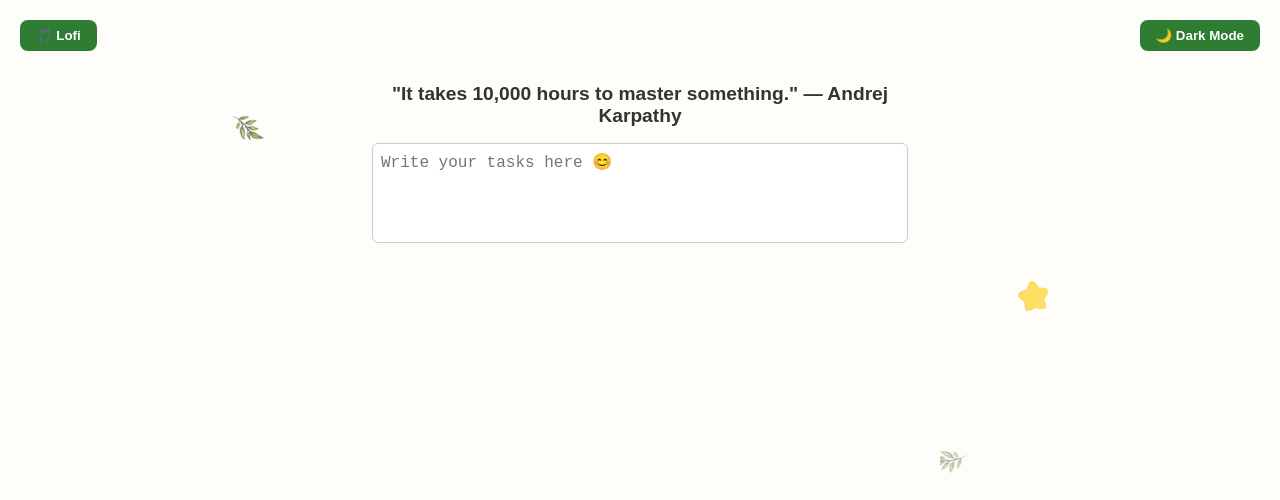
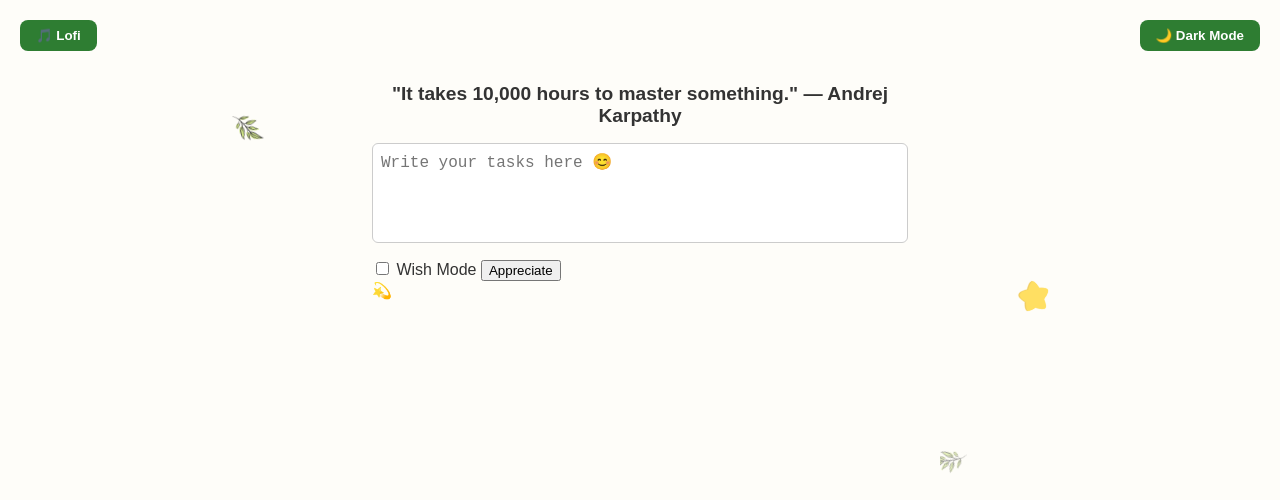
Before and after one commit to abhinav8805/notes, a plain HTML site: page index.html in a window 1280 px wide. Drawn offline with Linux system fonts and the light colour scheme.

Commit message:
Update index.html

```diff
--- a/index.html
+++ b/index.html
@@ -21,6 +21,18 @@
 
   <audio id="note-sound" src="all-the-best.mp3" preload="auto"></audio>
   <audio id="lofi-audio" src="music.mp3" preload="auto" loop></audio>
+<div id="wish-tab">
+  <div id="wish-panel">
+    <label>
+      <input type="checkbox" id="wish-toggle" />
+      Wish Mode
+    </label>
+    <button id="appreciate-btn">Appreciate</button>
+  </div>
+  <div id="wish-pull">💫</div>
+</div>
+
+<audio id="wish-audio" src="all-the-best.mp3" preload="auto" loop></audio>
 
   <script src="script.js"></script>
 </body>
```
